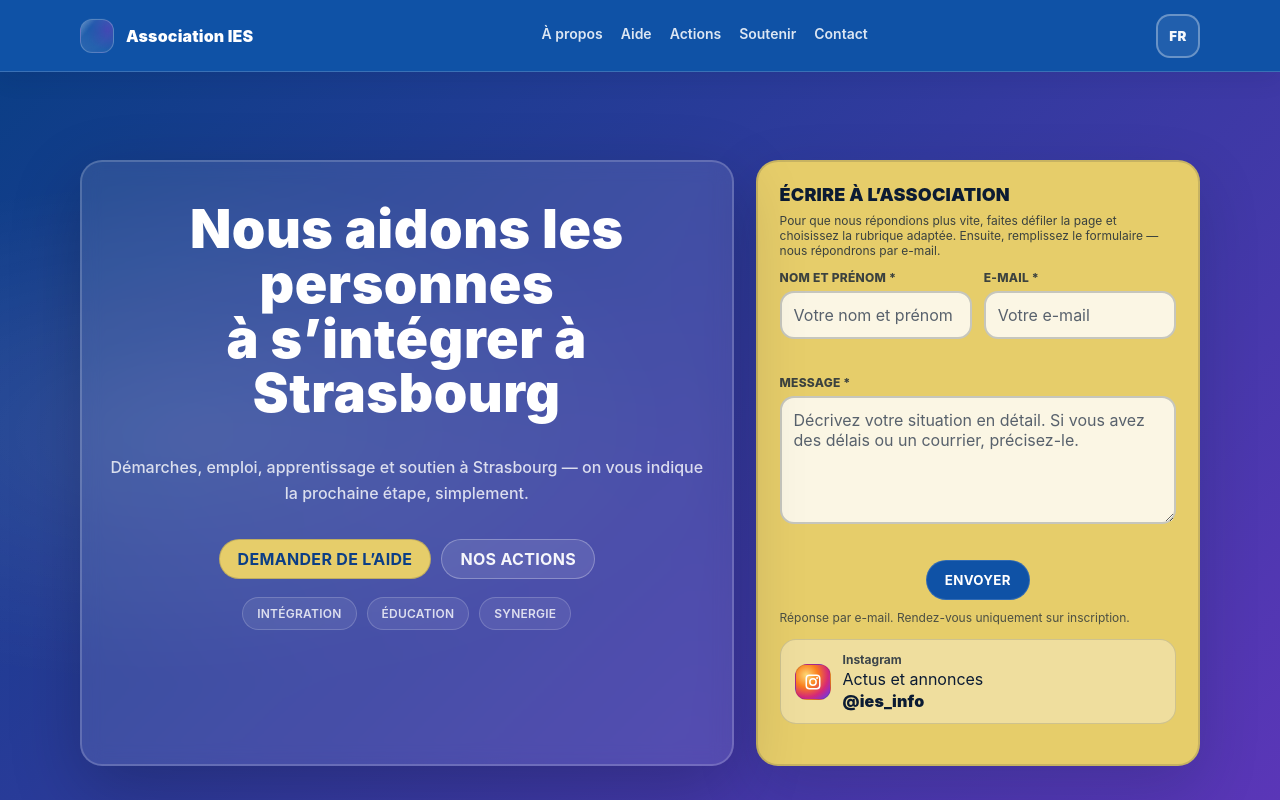
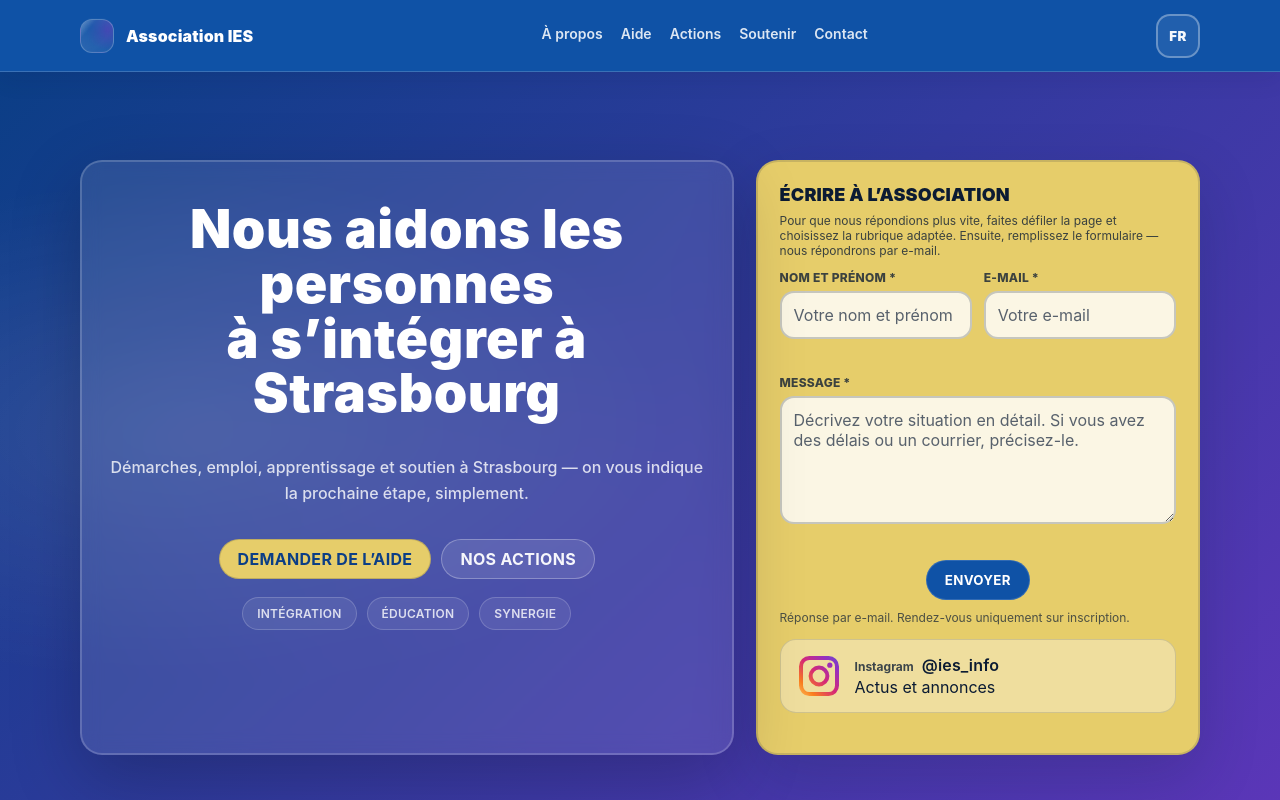
Before and after one commit to aslanzubairaev/Association-IES-, a Next.js app: page /fr in a window 1280 px wide. Shown: the top 800 px of the page. Built offline with nearby package versions, Linux system fonts and the light colour scheme.

Commit message:
на главной странице в желтой карточке изменил иконку инстаграм и текст для этого блока " инстаграм"

```diff
--- a/src/app/globals.css
+++ b/src/app/globals.css
@@ -733,46 +733,91 @@ a {
   justify-content: center;
 }
 
-/* Instagram-блок: делаем “дороже” (иконка + два текста, без подчёркивания ссылки). */
+/* Instagram-блок: крупный логотип с фирменным градиентом + подписи, без подчёркивания ссылки. */
 .instagramBadge-link {
   display: flex;
   align-items: center;
   gap: 12px;
   text-decoration: none !important;
+  color: inherit;
 }
 
 .instagramBadge-icon {
-  width: 36px;
-  height: 36px;
+  width: 48px;
+  height: 48px;
   border-radius: 12px;
   display: grid;
   place-items: center;
-  background: radial-gradient(circle at 30% 30%, #feda75 0%, #fa7e1e 35%, #d62976 65%, #962fbf 82%, #4f5bd5 100%);
-  border: 1px solid rgba(11, 27, 51, 0.12);
-  color: #ffffff;
+  background: transparent;
+  border: 0;
   flex: 0 0 auto;
-  transition: transform 200ms ease, box-shadow 200ms ease;
-}
-
-.instagramBadge-link:hover .instagramBadge-icon,
-.instagramBadge-link:focus-visible .instagramBadge-icon {
-  transform: translateY(-2px) scale(1.03);
-  box-shadow: 0 10px 22px rgba(16, 24, 40, 0.18);
-}
-
-.instagramBadge-link:active .instagramBadge-icon {
-  transform: translateY(1px) scale(0.98);
+}
+
+.instagramBadge-icon svg {
+  width: 48px;
+  height: 48px;
+  display: block;
+}
+
+.instagramBadge-link:hover .instagramBadge-icon svg,
+.instagramBadge-link:focus-visible .instagramBadge-icon svg {
+  animation: instagramBadgePulse 480ms ease;
+}
+
+.instagramBadge-outline {
+  stroke-dasharray: 120;
+  stroke-dashoffset: 120;
 }
 
 @media (prefers-reduced-motion: reduce) {
-  .instagramBadge-icon {
-    transition: none;
+  .instagramBadge-outline {
+    stroke-dashoffset: 0;
+  }
+
+  .instagramBadge-outline.is-animating {
+    animation: none;
+  }
+
+  .instagramBadge-link:hover .instagramBadge-icon svg,
+  .instagramBadge-link:focus-visible .instagramBadge-icon svg {
+    animation: none;
+  }
+}
+
+.instagramBadge-outline.is-animating {
+  animation: instagramBadgeDraw 1.6s ease forwards;
+}
+
+@keyframes instagramBadgeDraw {
+  from {
+    stroke-dashoffset: 120;
+  }
+  to {
+    stroke-dashoffset: 0;
+  }
+}
+
+@keyframes instagramBadgePulse {
+  0% {
+    transform: scale(1);
+  }
+  50% {
+    transform: scale(1.08);
+  }
+  100% {
+    transform: scale(1);
   }
 }
 
 .instagramBadge-text {
   display: grid;
   gap: 2px;
+}
+
+.instagramBadge-titleRow {
+  display: inline-flex;
+  align-items: baseline;
+  gap: 8px;
 }
 
 .instagramBadge-label {
@@ -782,7 +827,7 @@ a {
 }
 
 .instagramBadge-handle {
-  font-weight: 900;
+  font-weight: 600;
   font-family: Montserrat, Inter, system-ui, sans-serif;
   letter-spacing: 0.01em;
 }
--- a/src/components/social/InstagramBadge.tsx
+++ b/src/components/social/InstagramBadge.tsx
@@ -4,6 +4,9 @@
  По клику человек может открыть профиль ассоциации в новой вкладке.
 */
 
+"use client";
+
+import { useEffect, useRef } from "react";
 import { instagramBadgeCopy } from "@/content/actions";
 
 type InstagramBadgeProps = {
@@ -15,35 +18,106 @@ type InstagramBadgeProps = {
 // Этот блок нужен для аккуратной ссылки на Instagram внутри карточек (например, в Hero).
 export function InstagramBadge({ locale, href, handle }: InstagramBadgeProps) {
   const copy = instagramBadgeCopy[locale];
+  const outlineRef = useRef<SVGPathElement | null>(null);
+  const badgeRef = useRef<HTMLAnchorElement | null>(null);
+
+  useEffect(() => {
+    const outline = outlineRef.current;
+    const badge = badgeRef.current;
+    if (!outline || !badge) {
+      return;
+    }
+
+    const reduceMotion = window.matchMedia("(prefers-reduced-motion: reduce)").matches;
+    if (reduceMotion) {
+      return;
+    }
+
+    let lastScrollY = window.scrollY;
+    let isInView = false;
+    let ticking = false;
+
+    const restart = () => {
+      outline.classList.remove("is-animating");
+      void outline.getBoundingClientRect();
+      outline.classList.add("is-animating");
+    };
+
+    const onScroll = () => {
+      if (ticking) {
+        return;
+      }
+
+      ticking = true;
+      window.requestAnimationFrame(() => {
+        const currentY = window.scrollY;
+        if (isInView && currentY < lastScrollY - 4) {
+          restart();
+        }
+        lastScrollY = currentY;
+        ticking = false;
+      });
+    };
+
+    const observer = new IntersectionObserver(
+      (entries) => {
+        entries.forEach((entry) => {
+          if (entry.target === badge) {
+            isInView = entry.isIntersecting;
+          }
+        });
+      },
+      { threshold: 0.4 }
+    );
+
+    observer.observe(badge);
+    window.addEventListener("scroll", onScroll, { passive: true });
+
+    return () => {
+      observer.disconnect();
+      window.removeEventListener("scroll", onScroll);
+    };
+  }, []);
 
   return (
     <div className="info instagramBadge">
-      <a className="instagramBadge-link" href={href} target="_blank" rel="noreferrer">
+      <a ref={badgeRef} className="instagramBadge-link" href={href} target="_blank" rel="noreferrer">
         <span className="instagramBadge-icon" aria-hidden="true">
           <svg
-            width="18"
-            height="18"
+            width="48"
+            height="48"
             viewBox="0 0 24 24"
             fill="none"
             xmlns="http://www.w3.org/2000/svg"
           >
+            <defs>
+              <linearGradient id="instagramBadgeGradient" x1="0" y1="24" x2="24" y2="0" gradientUnits="userSpaceOnUse">
+                <stop offset="0%" stopColor="#feda75" />
+                <stop offset="25%" stopColor="#fa7e1e" />
+                <stop offset="50%" stopColor="#d62976" />
+                <stop offset="75%" stopColor="#962fbf" />
+                <stop offset="100%" stopColor="#4f5bd5" />
+              </linearGradient>
+            </defs>
             <path
+              ref={outlineRef}
+              className="instagramBadge-outline is-animating"
               d="M16.8 3H7.2C4.88 3 3 4.88 3 7.2v9.6C3 19.12 4.88 21 7.2 21h9.6c2.32 0 4.2-1.88 4.2-4.2V7.2C21 4.88 19.12 3 16.8 3Z"
-              stroke="currentColor"
+              stroke="url(#instagramBadgeGradient)"
               strokeWidth="2"
               strokeLinecap="round"
               strokeLinejoin="round"
             />
             <path
               d="M12 16.2a4.2 4.2 0 1 0 0-8.4 4.2 4.2 0 0 0 0 8.4Z"
-              stroke="currentColor"
+              stroke="url(#instagramBadgeGradient)"
               strokeWidth="2"
               strokeLinecap="round"
               strokeLinejoin="round"
             />
             <path
               d="M17.4 6.6h.01"
-              stroke="currentColor"
+              stroke="url(#instagramBadgeGradient)"
               strokeWidth="2.6"
               strokeLinecap="round"
               strokeLinejoin="round"
@@ -51,9 +125,11 @@ export function InstagramBadge({ locale, href, handle }: InstagramBadgeProps) {
           </svg>
         </span>
         <span className="instagramBadge-text">
-          <span className="instagramBadge-label">{copy.label}</span>
+          <span className="instagramBadge-titleRow">
+            <span className="instagramBadge-label">{copy.label}</span>
+            <span className="instagramBadge-handle">{handle}</span>
+          </span>
           <span className="instagramBadge-description">{copy.description}</span>
-          <span className="instagramBadge-handle">{handle}</span>
         </span>
       </a>
     </div>
```
